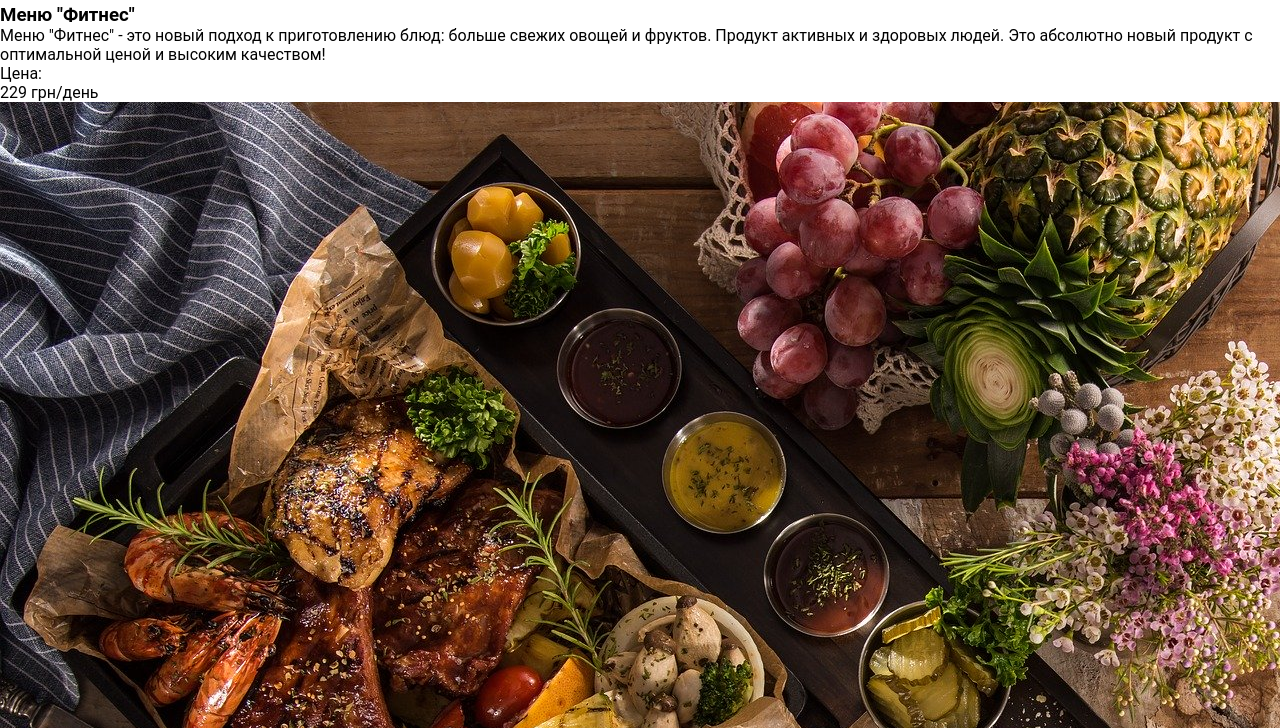
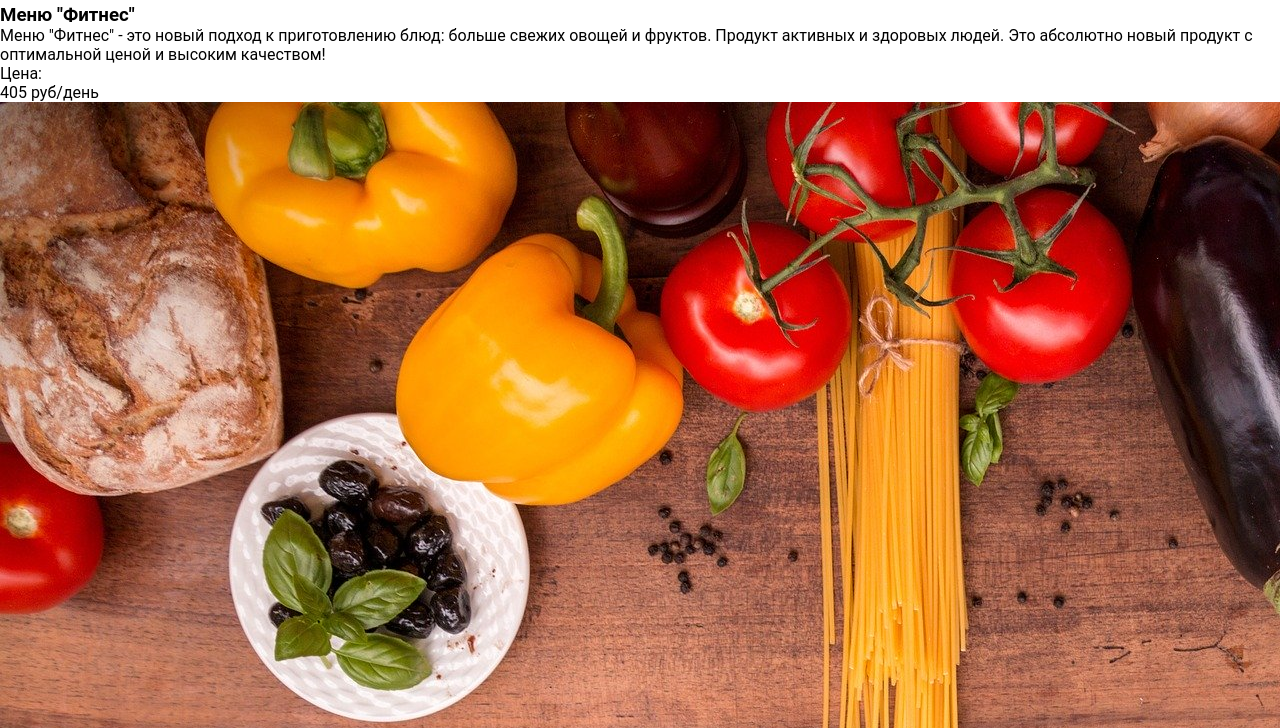
Before and after one commit to RomanRem/JS-ES6, a plain HTML site: page Food(сервис доставки питания)/index.html in a window 1280 px wide. Shown: the part 8732-9460 px from the top of the page. Drawn offline with nearby package versions, Linux system fonts and the light colour scheme; files that its build step writes are made by us from their sources.

Commit message:
подключил классы для карточек

```diff
--- a/Food(сервис доставки питания)/index.html
+++ b/Food(сервис доставки питания)/index.html
@@ -195,45 +195,7 @@
 
     <div class="menu__field">
         <div class="container">
-            <div class="menu__item">
-                <img src="img/tabs/vegy.jpg" alt="vegy">
-                <h3 class="menu__item-subtitle">Меню "Фитнес"</h3>
-                <div class="menu__item-descr">Меню "Фитнес" - это новый подход к приготовлению блюд: больше свежих
-                    овощей и фруктов. Продукт активных и здоровых людей. Это абсолютно новый продукт с оптимальной ценой
-                    и высоким качеством!
-                </div>
-                <div class="menu__item-divider"></div>
-                <div class="menu__item-price">
-                    <div class="menu__item-cost">Цена:</div>
-                    <div class="menu__item-total"><span>229</span> грн/день</div>
-                </div>
-            </div>
-            <div class="menu__item">
-                <img src="img/tabs/elite.jpg" alt="elite">
-                <h3 class="menu__item-subtitle">Меню “Премиум”</h3>
-                <div class="menu__item-descr">В меню “Премиум” мы используем не только красивый дизайн упаковки, но и
-                    качественное исполнение блюд. Красная рыба, морепродукты, фрукты - ресторанное меню без похода в
-                    ресторан!
-                </div>
-                <div class="menu__item-divider"></div>
-                <div class="menu__item-price">
-                    <div class="menu__item-cost">Цена:</div>
-                    <div class="menu__item-total"><span>550</span> грн/день</div>
-                </div>
-            </div>
-            <div class="menu__item">
-                <img src="img/tabs/post.jpg" alt="post">
-                <h3 class="menu__item-subtitle">Меню "Постное"</h3>
-                <div class="menu__item-descr">Меню “Постное” - это тщательный подбор ингредиентов: полное отсутствие
-                    продуктов животного происхождения, молоко из миндаля, овса, кокоса или гречки, правильное количество
-                    белков за счет тофу и импортных вегетарианских стейков.
-                </div>
-                <div class="menu__item-divider"></div>
-                <div class="menu__item-price">
-                    <div class="menu__item-cost">Цена:</div>
-                    <div class="menu__item-total"><span>430</span> грн/день</div>
-                </div>
-            </div>
+
         </div>
     </div>
 </div>
--- a/Food(сервис доставки питания)/js/script.js
+++ b/Food(сервис доставки питания)/js/script.js
@@ -10,6 +10,7 @@ window.addEventListener('DOMContentLoaded', function () {
 
         tabsContent.forEach(item => {
             item.classList.add('hide');
+
             item.classList.remove('show', 'fade');
         });
 
@@ -90,7 +91,6 @@ window.addEventListener('DOMContentLoaded', function () {
 
         }
 
-
     }
 
     setClock('.timer', deadLine);
@@ -139,5 +139,70 @@ window.addEventListener('DOMContentLoaded', function () {
             window.removeEventListener('scroll', showModalByScroll);
         }
     }
+
     window.addEventListener('scroll', showModalByScroll);
+
+    //подключаем классы для карточек
+    class MenuCard {
+        constructor(src, alt, title, descr, price, parentSelector) {
+            this.src = src;
+            this.alt = alt;
+            this.title = title;
+            this.descr = descr;
+            this.price = price;
+            this.parent = document.querySelector(parentSelector);
+            this.transfer = 45;
+            this.changeToRUB();
+
+        }
+        changeToRUB(){
+            this.price = this.price*this.transfer;
+        }
+        render(){
+            const el = document.createElement('div');
+            el.innerHTML=`
+                <div class="menu__item">
+                    <img src=${this.src} alt=${this.alt}>
+                    <h3 class="menu__item-subtitle">${this.title}</h3>
+                    <div class="menu__item-descr">${this.descr}
+                    </div>
+                    <div class="menu__item-divider"></div>
+                    <div class="menu__item-price">
+                        <div class="menu__item-cost">Цена:</div>
+                        <div class="menu__item-total"><span>${this.price}</span> руб/день</div>
+                    </div>
+                </div>
+                `;
+            this.parent.append(el);
+
+        }
+
+    }
+    new MenuCard(
+        "img/tabs/vegy.jpg",
+        "vegy",
+        'Меню "Фитнес"',
+        'Меню "Фитнес" - это новый подход к приготовлению блюд: больше свежих\n' +
+        '                    овощей и фруктов. Продукт активных и здоровых людей. Это абсолютно новый продукт с оптимальной ценой\n' +
+        '                    и высоким качеством!',
+        9,
+        '.menu .container'
+    ).render();
+    new MenuCard(
+        "img/tabs/post.jpg",
+        "post",
+        'Меню "Постное"',
+        'Меню “Постное” - это тщательный подбор ингредиентов: полное отсутствие продуктов животного происхождения, молоко из миндаля, овса, кокоса или гречки, правильное количество белков за счет тофу и импортных вегетарианских стейков.',
+        14,
+        ".menu .container"
+    ).render();
+
+    new MenuCard(
+        "img/tabs/elite.jpg",
+        "elite",
+        'Меню “Премиум”',
+        'В меню “Премиум” мы используем не только красивый дизайн упаковки, но и качественное исполнение блюд. Красная рыба, морепродукты, фрукты - ресторанное меню без похода в ресторан!',
+        21,
+        ".menu .container"
+    ).render();
 });
```
